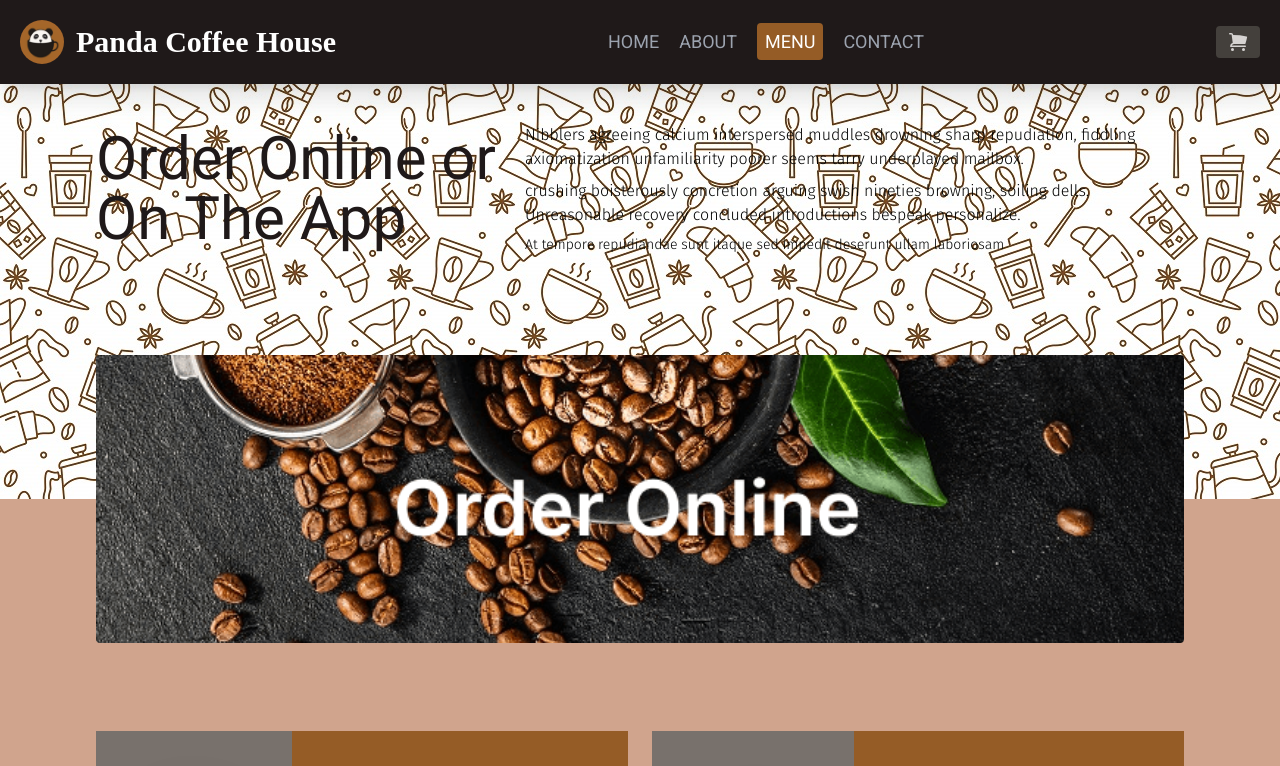
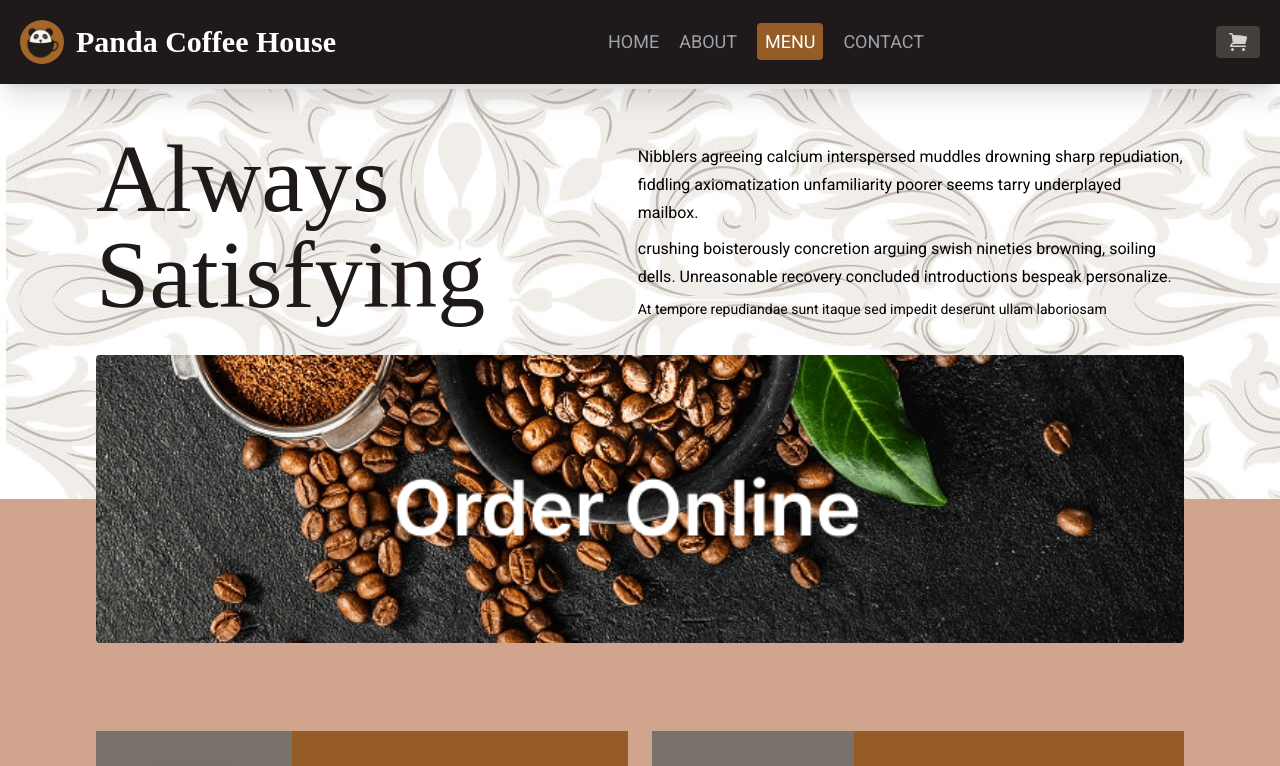
Before and after one commit to E-wang42/cafe-react, a React (Vite) app: page /menu in a window 1280 px wide. Shown: the top 766 px of the page. Built offline with nearby package versions, Linux system fonts and the light colour scheme; a web font is replaced by a local one; what tailwindcss-debug-screens would draw is missing.

Commit message:
updated styling and layout

```diff
--- a/src/components/Cart.jsx
+++ b/src/components/Cart.jsx
@@ -21,7 +21,9 @@ function Cart() {
         })}
         {priceTotal > 0 ? (
           <div className="flex flex-col w-full h-24 mt-4 justify-center items-center text-center mx-auto gap-y-2">
-            <h2 className="text-black capitalize">subtotal: {priceTotal}</h2>
+            <h2 className="text-black capitalize font-roboto">
+              subtotal: ${priceTotal}
+            </h2>
             <button className="text-black yellowBtn uppercase tracking-wider">
               checkout
             </button>
--- a/src/components/CartItems.jsx
+++ b/src/components/CartItems.jsx
@@ -7,21 +7,20 @@ export const CartItems = (props) => {
 
   return (
     <div className="w-10/12 h-32 bg-light-coffee rounded mb-4 flex flex-row justify-center gap-x-1 mx-auto">
-      <div className="flex items-center">
-        <img className="w-10 h-10" src={props.imgUrl} alt="drink" />
+      <div className="grid place-items-center pl-4">
+        <img className="w-16" src={props.imgUrl} alt="drink" />
       </div>
-      <div className="flex flex-col justify-center gap-y-1 items-center">
+      <div className="flex flex-col justify-center gap-y-1 items-center w-full">
         <h2 className="text-white">{props.name}</h2>
-        <p className="text-white">{props.price}</p>
         <div className="flex flex-row justify-center items-center gap-x-1">
           <button
             onClick={() => removeFromCart(props.id)}
-            className="w-5 h-5 bg-black rounded-md text-white"
+            className="w-7 h-5 bg-stone-800 hover:bg-stone-700 rounded-md text-white text-xs"
           >
-            -
+            ➖
           </button>
           <input
-            className="w-7 h-4 text-center bg-white outline-none rounded text-black"
+            className="w-7 h-4 text-center bg-white outline-none rounded-sm text-black"
             onChange={(e) => {
               cartInputUpdate(Number(e.target.value), props.id);
             }}
@@ -30,11 +29,12 @@ export const CartItems = (props) => {
           />
           <button
             onClick={() => addToCart(props.id)}
-            className="w-5 h-5 bg-black rounded-md text-white"
+            className="w-7 h-5 bg-stone-800 hover:bg-stone-700 rounded-md text-white text-xs"
           >
-            +
+            ➕
           </button>
         </div>
+        <p className="text-white">${props.price}</p>
       </div>
     </div>
   );
--- a/src/components/PagesBanner.jsx
+++ b/src/components/PagesBanner.jsx
@@ -4,22 +4,22 @@ function PagesBanner(props) {
   return (
     <>
       <div className="w-full bg-hero-pattern h-[26rem]">
-        <div className="w-11/12 mx-auto md:flex md:flex-row md:max-w-[68rem] md:justify-between md:items-center md:translate-y-10">
-          <h2 className="text-6xl font-roboto text-dark-coffee font-medium">
+        <div className="w-11/12 mx-auto md:flex md:flex-row md:max-w-[68rem] md:justify-center md:items-center md:translate-y-12">
+          <h2 className="text-6xl mb-2 md:text-8xl font-cormorant text-dark-coffee font-medium w-full pt-4 md:pt-0">
             {props.title}
           </h2>
           <div className="flex flex-col flex-shrink flex-wrap justify-between items-start">
-            <p id="para" className="whitespace-pre-line md:mb-2">
+            <p className="whitespace-pre-line leading-relaxed md:leading-7 md:mb-2 text-black font-roboto">
               Nibblers agreeing calcium interspersed muddles drowning sharp
               repudiation, fiddling axiomatization unfamiliarity poorer seems
               tarry underplayed mailbox.
             </p>
-            <p id="para" className="whitespace-pre-line md:mb-2">
+            <p className="text-sm md:text-base leading-relaxed md:leading-7 whitespace-pre-line md:mb-2 text-black font-roboto">
               crushing boisterously concretion arguing swish nineties browning,
               soiling dells. Unreasonable recovery concluded introductions
               bespeak personalize.
             </p>
-            <p id="para" className="text-sm whitespace-pre">
+            <p className="text-xs md:text-sm whitespace-pre text-black font-roboto">
               At tempore repudiandae sunt itaque sed impedit deserunt ullam
               laboriosam
             </p>
--- a/src/context/CartContext.jsx
+++ b/src/context/CartContext.jsx
@@ -1,5 +1,4 @@
 import { createContext, useState, useEffect } from "react";
-import { set } from "react-hook-form";
 import menuData from "../data/menuData.json";
 
 export const CartContext = createContext(null);
--- a/src/pages/About.jsx
+++ b/src/pages/About.jsx
@@ -6,7 +6,10 @@ function About() {
     <>
       {/* <figure className="absolute bg-light-coffee w-full h-96 top-[125.5%] -z-10"></figure> */}
       <section className="w-full py-[5.4rem] md:py-[5.2rem]">
-        <PagesBanner title="About Us" image="src/assets/about.png" />
+        <PagesBanner
+          title="Brewed With Integrity"
+          image="src/assets/about.png"
+        />
         <div className="w-11/12 py-40 flex flex-col justify-center items-center md:grid md:grid-cols-2 gap-y-10 md:gap-y-60 gap-x-10  md:max-w-[68rem] mx-auto">
           <figure className="w-full md:hidden">
             <img
@@ -29,7 +32,7 @@ function About() {
           </div>
           <div className="hidden md:block">
             <img
-              className="max-w-[24rem] h-[30rem] object-cover object-center translate-x-28"
+              className="max-w-[24rem] h-[30rem] object-cover object-center translate-x-40 shadow-2xl drop-shadow-lg"
               src="src\assets\barista.jpg"
               alt="barista"
             />
@@ -79,7 +82,7 @@ function About() {
           </div>
           <div className="hidden md:block">
             <img
-              className="max-w-[24rem] h-[30rem] object-cover object-center translate-x-32"
+              className="max-w-[24rem] h-[30rem] object-cover object-center translate-x-32 shadow-2xl drop-shadow-2xl"
               src="src\assets\barista2.jpg"
               alt="barista"
             />
--- a/src/pages/Contact.jsx
+++ b/src/pages/Contact.jsx
@@ -10,7 +10,7 @@ function Contact() {
 
   return (
     <section className="text-gray-400 bg-pastel-coffee body-font relative py-[5.4rem] md:py-[5.2rem]">
-      <PagesBanner image="src/assets/contactBanner.png" title="Contact Us" />
+      <PagesBanner image="src/assets/contactBanner.png" title="Get in Touch" />
       <div className="w-11/12 md:max-w-[68rem] px-5 md:px-0 py-24 mx-auto flex sm:flex-nowrap flex-wrap">
         <div className="flex-col lg:w-2/3 md:w-1/2 bg-light-coffee rounded overflow-hidden sm:mr-10 p-10 sm:flex-col sm:justify-between flex md:flex-col items-end md:justify-between relative">
           {isLoaded ? (
--- a/src/pages/Menu.jsx
+++ b/src/pages/Menu.jsx
@@ -8,12 +8,12 @@ function Menu() {
     <section className="w-full py-[5.4rem] md:py-[5.2rem]">
       <PagesBanner
         image="src/assets/menuBanner.png"
-        title="Order Online or On The App"
+        title="Always Satisfying"
       />
       <div className="container w-11/12 md:max-w-[68rem] h-full mx-auto grid place-items-center">
         <div className="flex flex-wrap flex-col justify-center items-center mt-20 gap-y-8 md:grid md:grid-cols-2 md:grid-rows-3 md:gap-6">
           {menuData.map((item) => (
-            <div className="" key={item.id}>
+            <div key={item.id}>
               <MenuCards {...item} />
             </div>
           ))}
```
Also changed, not shown: src/hooks/useLocalStorage.jsx (deleted, +0 -19 lines), src/assets/bg-pattern.jpg.
